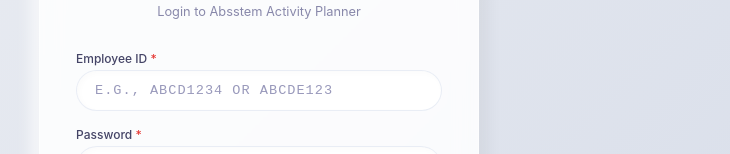
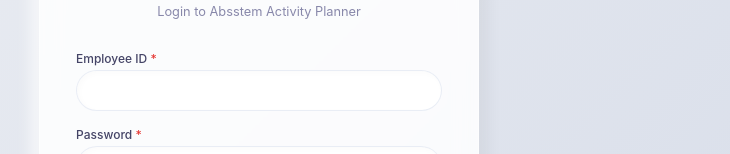
Before and after one commit to Jeetu-Kumar-Absstem/ABSSTEM_ACTIVITIES_V1, a React (Vite) app: page / in a window 1280 px wide. Shown: the part 275-429 px from the top of the page, without its empty margins (381-1111 px from the left). Built offline with nearby package versions, Linux system fonts and the light colour scheme; no server answers; the database is empty.

Commit message:
emp id hints in login and create account removed

```diff
--- a/src/pages/LoginPage.jsx
+++ b/src/pages/LoginPage.jsx
@@ -507,7 +507,7 @@
               type="text"
               value={empId}
               onChange={handleEmpIdChange}
-              placeholder="e.g., ABCD1234 or ABCDE123"
+              // placeholder="e.g., ABCD1234 or ABCDE123"
               maxLength="8"
               style={{
                 padding: '12px 18px',
```
